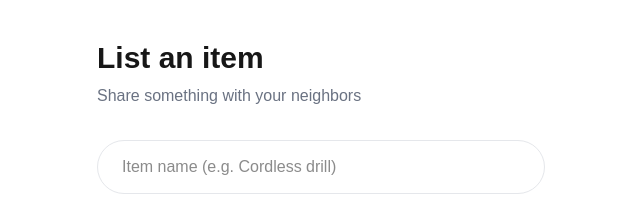
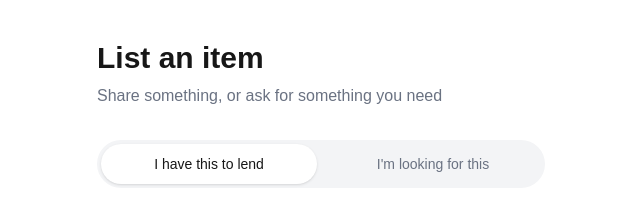
Before and after one commit to mrbeetrootemezthe23rdceo/neighborhoodapp, a Next.js app: page /list-item in a window 1280 px wide. Shown: the top 213 px of the page, without its empty margins (319-959 px from the left). Built offline with nearby package versions, Linux system fonts and the light colour scheme; no server answers.

Commit message:
Add request listings alongside offers, with distinct card styling

```diff
--- a/src/app/item/[id]/page.tsx
+++ b/src/app/item/[id]/page.tsx
@@ -12,6 +12,7 @@ type Item = {
   condition: string | null
   photo_url: string | null
   owner_id: string
+  listing_type: 'offer' | 'request'
   residents: { name: string; apartment_no: string } | null
 }
 
@@ -37,7 +38,7 @@ export default function ItemDetailPage() {
 
       const { data, error } = await supabase
         .from('items')
-        .select('id, title, description, category, condition, photo_url, owner_id, residents(name, apartment_no)')
+        .select('id, title, description, category, condition, photo_url, owner_id, listing_type, residents(name, apartment_no)')
         .eq('id', id)
         .single()
 
@@ -125,10 +126,10 @@ export default function ItemDetailPage() {
 
       <h1 className="text-2xl font-bold">{item.title}</h1>
       <p className="text-base text-gray-500 mt-1.5">
-        {item.category} · {item.condition ?? 'Condition not specified'}
+        {item.category}{item.condition ? ` · ${item.condition}` : ''}
       </p>
       <p className="text-base text-gray-500 mt-1.5">
-        Owned by {item.residents?.name ?? 'Unknown'}, apt {item.residents?.apartment_no ?? '?'}
+        {item.listing_type === 'request' ? 'Requested by' : 'Owned by'} {item.residents?.name ?? 'Unknown'}, apt {item.residents?.apartment_no ?? '?'}
       </p>
 
       {item.description && (
@@ -140,7 +141,7 @@ export default function ItemDetailPage() {
       ) : (
         <form onSubmit={handleRequestToBorrow} className="mt-7 space-y-4">
           <textarea
-            placeholder="Say hi and let them know when you'd like to borrow it"
+            placeholder={item.listing_type === 'request' ? "Let them know you have one to lend" : "Say hi and let them know when you'd like to borrow it"}
             value={message}
             onChange={(e) => setMessage(e.target.value)}
             required
@@ -153,7 +154,7 @@ export default function ItemDetailPage() {
             disabled={sending}
             className="w-full rounded-full bg-black text-white py-3.5 text-base font-medium disabled:opacity-50 disabled:cursor-not-allowed cursor-pointer"
           >
-            {sending ? 'Sending...' : 'Request to borrow'}
+            {sending ? 'Sending...' : item.listing_type === 'request' ? 'I have one to offer' : 'Request to borrow'}
           </button>
         </form>
       )}
--- a/src/app/list-item/page.tsx
+++ b/src/app/list-item/page.tsx
@@ -12,6 +12,7 @@ const CATEGORIES = [
 const CONDITIONS = ['Like new', 'Good', 'Fair']
 
 export default function ListItemPage() {
+  const [listingType, setListingType] = useState<'offer' | 'request'>('offer')
   const [title, setTitle] = useState('')
   const [description, setDescription] = useState('')
   const [category, setCategory] = useState(CATEGORIES[0])
@@ -37,7 +38,7 @@ export default function ListItemPage() {
     const userId = userData.user.id
     let photoUrl: string | null = null
 
-    if (photoFile) {
+    if (listingType === 'offer' && photoFile) {
       const filePath = `${userId}/${Date.now()}-${photoFile.name}`
 
       const { error: uploadError } = await supabase.storage
@@ -62,8 +63,9 @@ export default function ListItemPage() {
       title,
       description,
       category,
-      condition,
+      condition: listingType === 'offer' ? condition : null,
       photo_url: photoUrl,
+      listing_type: listingType,
     })
 
     setLoading(false)
@@ -79,12 +81,33 @@ export default function ListItemPage() {
   return (
     <div className="min-h-screen bg-white px-8 py-10 max-w-lg mx-auto">
       <h1 className="text-3xl font-bold mb-2">List an item</h1>
-      <p className="text-gray-500 mb-8 text-base">Share something with your neighbors</p>
+      <p className="text-gray-500 mb-8 text-base">Share something, or ask for something you need</p>
+
+      <div className="flex gap-2 mb-7 bg-gray-100 rounded-full p-1">
+        <button
+          type="button"
+          onClick={() => setListingType('offer')}
+          className={`flex-1 rounded-full py-2.5 text-sm font-medium cursor-pointer ${
+            listingType === 'offer' ? 'bg-white shadow-sm' : 'text-gray-500'
+          }`}
+        >
+          I have this to lend
+        </button>
+        <button
+          type="button"
+          onClick={() => setListingType('request')}
+          className={`flex-1 rounded-full py-2.5 text-sm font-medium cursor-pointer ${
+            listingType === 'request' ? 'bg-white shadow-sm' : 'text-gray-500'
+          }`}
+        >
+          I'm looking for this
+        </button>
+      </div>
 
       <form onSubmit={handleSubmit} className="space-y-5">
         <input
           type="text"
-          placeholder="Item name (e.g. Cordless drill)"
+          placeholder={listingType === 'offer' ? 'Item name (e.g. Cordless drill)' : 'What are you looking for?'}
           value={title}
           onChange={(e) => setTitle(e.target.value)}
           required
@@ -109,6 +132,8 @@ export default function ListItemPage() {
           ))}
         </select>
 
+        {listingType === 'offer' && (
+          <>
             <select
               value={condition}
               onChange={(e) => setCondition(e.target.value)}
@@ -128,6 +153,8 @@ export default function ListItemPage() {
                 className="text-base"
               />
             </div>
+          </>
+        )}
 
         {error && <p className="text-red-500 text-sm">{error}</p>}
 
@@ -136,7 +163,7 @@ export default function ListItemPage() {
           disabled={loading}
           className="w-full rounded-full bg-black text-white py-3.5 text-base font-medium disabled:opacity-50 disabled:cursor-not-allowed cursor-pointer"
         >
-          {loading ? 'Listing item...' : 'List item'}
+          {loading ? 'Posting...' : listingType === 'offer' ? 'List item' : 'Post request'}
         </button>
       </form>
     </div>
--- a/src/app/page.tsx
+++ b/src/app/page.tsx
@@ -17,6 +17,7 @@ type Item = {
   category: string
   condition: string | null
   photo_url: string | null
+  listing_type: 'offer' | 'request'
   residents: { name: string; apartment_no: string } | null
 }
 
@@ -44,7 +45,7 @@ export default function HomePage() {
     async function loadItems() {
       const { data, error } = await supabase
         .from('items')
-        .select('id, title, category, condition, photo_url, residents(name, apartment_no)')
+        .select('id, title, category, condition, photo_url, listing_type, residents(name, apartment_no)')
         .order('created_at', { ascending: false })
 
       if (!error && data) setItems(data as unknown as Item[])
@@ -90,13 +91,28 @@ export default function HomePage() {
       ) : (
         <div className="grid grid-cols-2 sm:grid-cols-3 md:grid-cols-4 gap-5">
           {filteredItems.map((item) => (
-            <a key={item.id} href={`/item/${item.id}`} className="rounded-xl border border-gray-100 overflow-hidden block hover:border-gray-300 transition-colors">
-              <div className="h-32 bg-gray-100 flex items-center justify-center text-gray-300 text-xs">
+            <a
+              key={item.id}
+              href={`/item/${item.id}`}
+              className={`rounded-xl overflow-hidden block transition-colors ${
+                item.listing_type === 'request'
+                  ? 'border-2 border-dashed border-gray-300 hover:border-gray-400'
+                  : 'border border-gray-100 hover:border-gray-300'
+              }`}
+            >
+              <div className="h-32 bg-gray-100 flex items-center justify-center text-gray-300 text-xs relative">
                 {item.photo_url ? (
                   // eslint-disable-next-line @next/next/no-img-element
                   <img src={item.photo_url} alt={item.title} className="w-full h-full object-cover" />
                 ) : (
-                  <CategoryIcon category={item.category} size={48} />
+                  <div className="w-full h-full flex items-center justify-center bg-gray-100">
+                    <CategoryIcon category={item.category} size={48} />
+                  </div>
+                )}
+                {item.listing_type === 'request' && (
+                  <span className="absolute top-2 left-2 bg-gray-900 text-white text-[11px] px-2.5 py-1 rounded-full">
+                    Looking for
+                  </span>
                 )}
               </div>
               <div className="p-4">
```
Lines whose indentation alone changed are shown as unchanged.
